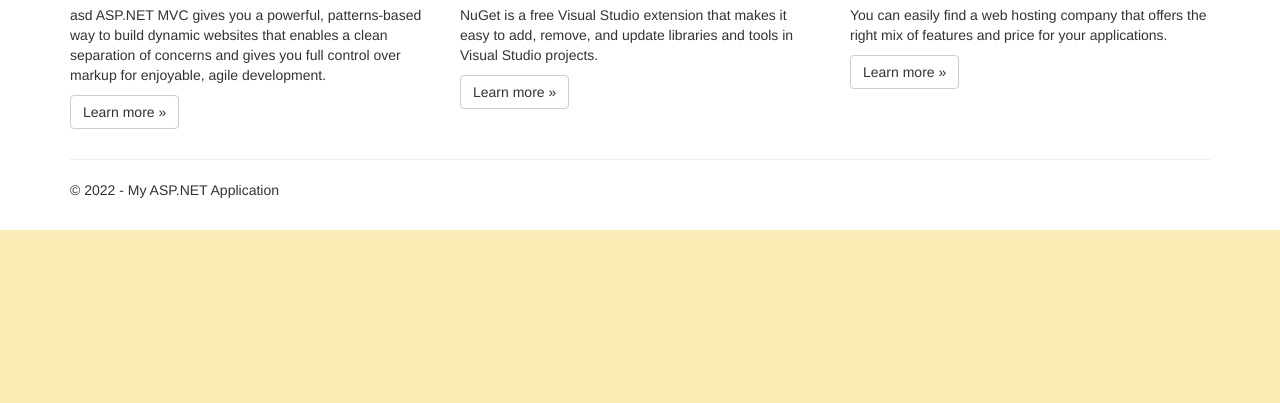
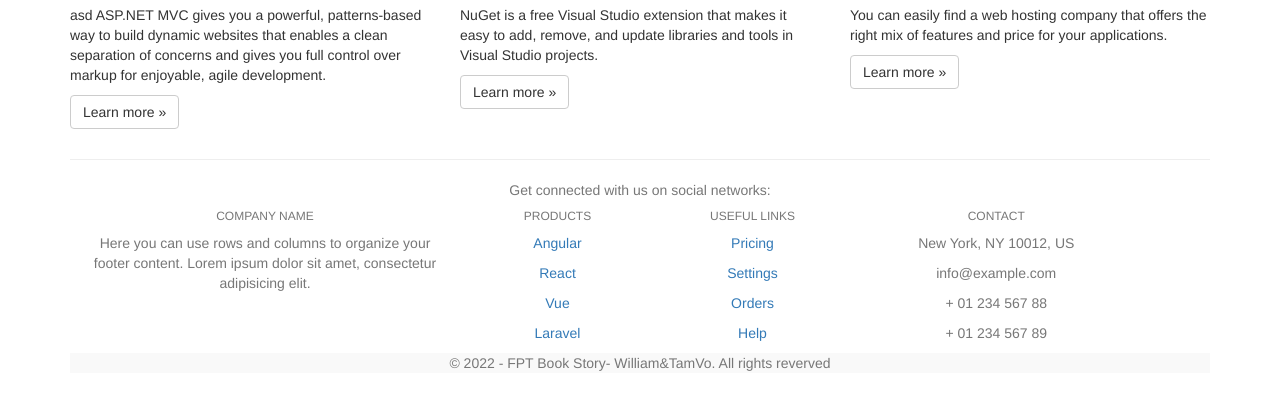
Before and after one commit to williamtran-tech/FPTBook, an ASP.NET MVC app: page / in a window 1280 px wide. Shown: the part 908-1311 px from the top of the page. Before the commit the page ends 1138 px from the top, so only its background shows below. Run offline with ASP.NET Core 8 and stand-ins for ASP.NET MVC 5, Linux system fonts and the light colour scheme; the project's own start-up code is not run, and a stand-in starts its controllers and pages; some libraries are stand-ins or nearby versions.

Commit message:
update layout

```diff
--- a/FPTBook/Views/Shared/_Layout.cshtml
+++ b/FPTBook/Views/Shared/_Layout.cshtml
@@ -32,8 +32,119 @@
     <div class="container body-content">
         @RenderBody()
         <hr />
-        <footer>
-            <p>&copy; @DateTime.Now.Year - My ASP.NET Application</p>
+
+        <footer class="text-center text-lg-start bg-white text-muted">
+            <!-- Section: Social media -->
+            <section class="d-flex justify-content-center justify-content-lg-between p-4 border-bottom">
+                <!-- Left -->
+                <div class="me-5 d-none d-lg-block">
+                    <span>Get connected with us on social networks:</span>
+                </div>
+                <!-- Left -->
+                <!-- Right -->
+                <div>
+                    <a href="" class="me-4 link-secondary">
+                        <i class="fab fa-facebook-f"></i>
+                    </a>
+                    <a href="" class="me-4 link-secondary">
+                        <i class="fab fa-twitter"></i>
+                    </a>
+                    <a href="" class="me-4 link-secondary">
+                        <i class="fab fa-google"></i>
+                    </a>
+                    <a href="" class="me-4 link-secondary">
+                        <i class="fab fa-instagram"></i>
+                    </a>
+                    <a href="" class="me-4 link-secondary">
+                        <i class="fab fa-linkedin"></i>
+                    </a>
+                    <a href="" class="me-4 link-secondary">
+                        <i class="fab fa-github"></i>
+                    </a>
+                </div>
+                <!-- Right -->
+            </section>
+            <!-- Section: Social media -->
+            <!-- Section: Links  -->
+            <section class="">
+                <div class="container text-center text-md-start mt-5">
+                    <!-- Grid row -->
+                    <div class="row mt-3">
+                        <!-- Grid column -->
+                        <div class="col-md-3 col-lg-4 col-xl-3 mx-auto mb-4">
+                            <!-- Content -->
+                            <h6 class="text-uppercase fw-bold mb-4">
+                                <i class="fas fa-gem me-3 text-secondary"></i>Company name
+                            </h6>
+                            <p>
+                                Here you can use rows and columns to organize your footer content. Lorem ipsum
+                                dolor sit amet, consectetur adipisicing elit.
+                            </p>
+                        </div>
+                        <!-- Grid column -->
+                        <!-- Grid column -->
+                        <div class="col-md-2 col-lg-2 col-xl-2 mx-auto mb-4">
+                            <!-- Links -->
+                            <h6 class="text-uppercase fw-bold mb-4">
+                                Products
+                            </h6>
+                            <p>
+                                <a href="#!" class="text-reset">Angular</a>
+                            </p>
+                            <p>
+                                <a href="#!" class="text-reset">React</a>
+                            </p>
+                            <p>
+                                <a href="#!" class="text-reset">Vue</a>
+                            </p>
+                            <p>
+                                <a href="#!" class="text-reset">Laravel</a>
+                            </p>
+                        </div>
+                        <!-- Grid column -->
+                        <!-- Grid column -->
+                        <div class="col-md-3 col-lg-2 col-xl-2 mx-auto mb-4">
+                            <!-- Links -->
+                            <h6 class="text-uppercase fw-bold mb-4">
+                                Useful links
+                            </h6>
+                            <p>
+                                <a href="#!" class="text-reset">Pricing</a>
+                            </p>
+                            <p>
+                                <a href="#!" class="text-reset">Settings</a>
+                            </p>
+                            <p>
+                                <a href="#!" class="text-reset">Orders</a>
+                            </p>
+                            <p>
+                                <a href="#!" class="text-reset">Help</a>
+                            </p>
+                        </div>
+                        <!-- Grid column -->
+                        <!-- Grid column -->
+                        <div class="col-md-4 col-lg-3 col-xl-3 mx-auto mb-md-0 mb-4">
+                            <!-- Links -->
+                            <h6 class="text-uppercase fw-bold mb-4">Contact</h6>
+                            <p><i class="fas fa-home me-3 text-secondary"></i> New York, NY 10012, US</p>
+                            <p>
+                                <i class="fas fa-envelope me-3 text-secondary"></i>
+                                info@example.com
+                            </p>
+                            <p><i class="fas fa-phone me-3 text-secondary"></i> + 01 234 567 88</p>
+                            <p><i class="fas fa-print me-3 text-secondary"></i> + 01 234 567 89</p>
+                        </div>
+                        <!-- Grid column -->
+                    </div>
+                    <!-- Grid row -->
+                </div>
+            </section>
+            <!-- Section: Links  -->
+            <!-- Copyright -->
+            <div class="text-center p-4" style="background-color: rgba(0, 0, 0, 0.025);">
+                <p>&copy; @DateTime.Now.Year - FPT Book Story- William&TamVo. All rights reverved</p>
+            </div>
+            <!-- Copyright -->
         </footer>
     </div>
 
```
Also changed, not shown: 1 other file.
